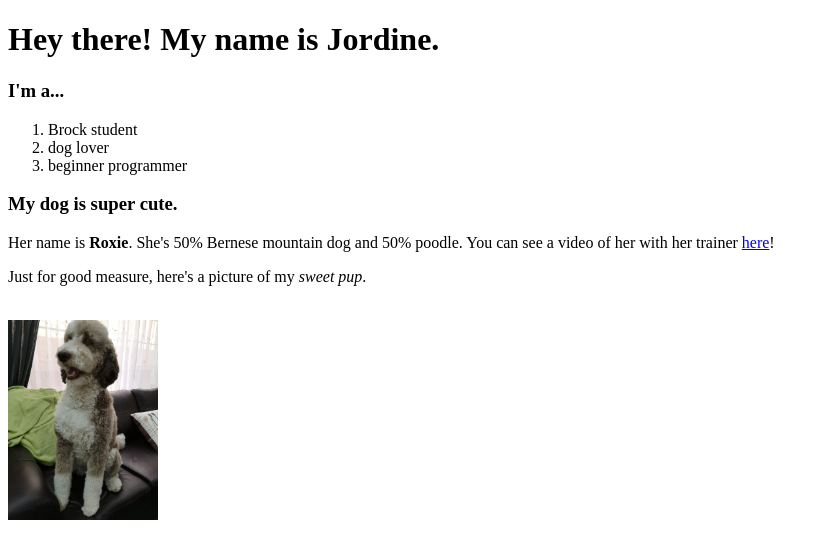
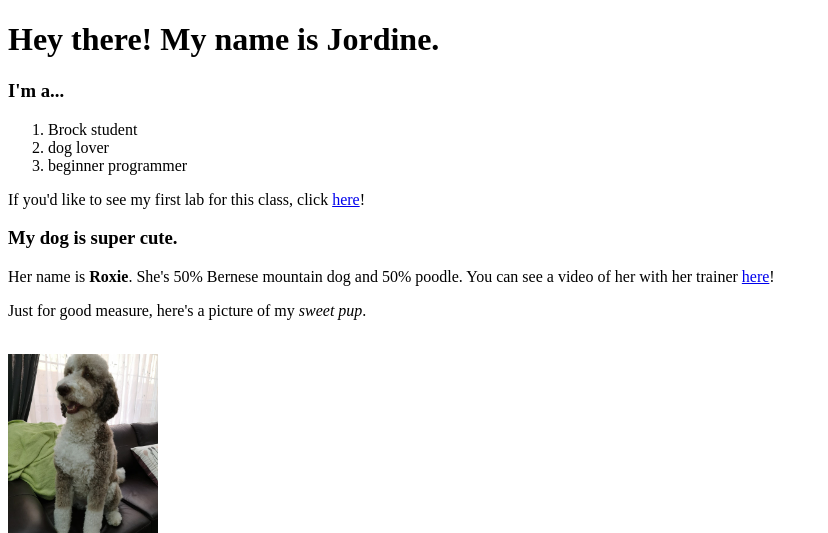
Before and after one commit to jordinerae/IASC-1P02, a plain HTML site: page Assignment-1/HTML-Standards.html in a window 1280 px wide. Shown: the top 533 px of the page, without its empty margins (0-828 px from the left). Drawn offline with Linux system fonts and the light colour scheme.

Commit message:
Added relative link

```diff
--- a/Assignment-1/HTML-Standards.html
+++ b/Assignment-1/HTML-Standards.html
@@ -13,6 +13,10 @@
       <li>dog lover</li>
       <li>beginner programmer</li>
     </ol>
+    <p>
+      If you'd like to see my first lab for this class, click
+      <a href="../Lab-1.html">here</a>!
+    </p>
     <h3>My dog is super cute.</h3>
     <p>
       Her name is <strong>Roxie</strong>. She's 50% Bernese mountain dog and 50%
```
